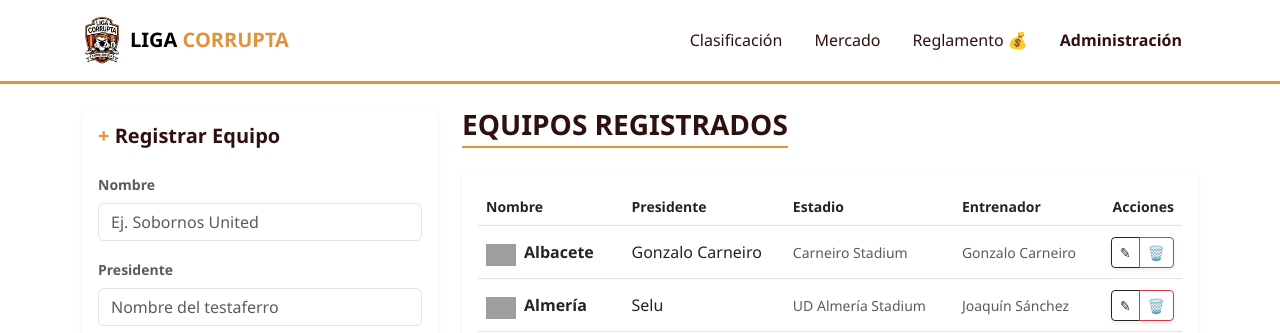
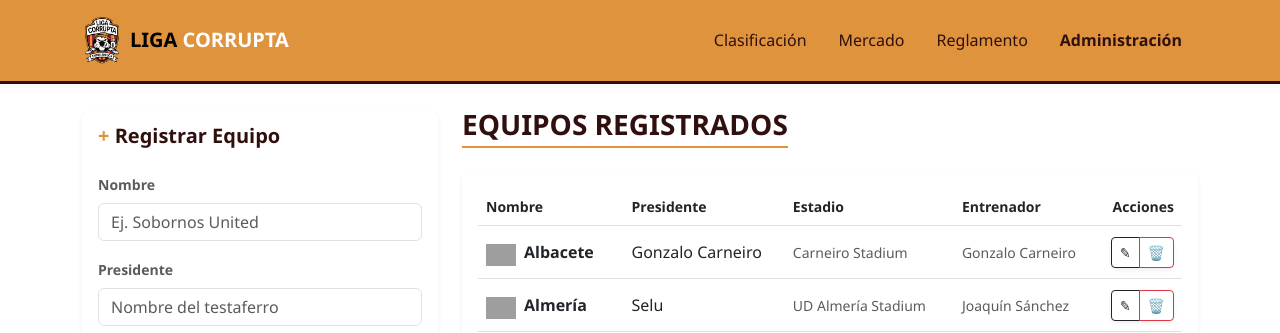
Before and after one commit to Fundeanos03/Liga-Sim, a Django app: page /equipos/ in a window 1280 px wide. Shown: the top 333 px of the page. Run offline with Django 5.2, Linux system fonts and the light colour scheme; data comes from the database, SQL or seed files in the repository; both versions use the stored data as it was after the commit; grey boxes are pictures that could not be loaded.

Commit message:
subida 6

```diff
--- a/static/css/global.css
+++ b/static/css/global.css
@@ -53,8 +53,8 @@ body {
 
 /* Navbar */
 .navbar-custom {
-    background-color: var(--primary-white);
-    border-bottom: 3px solid var(--accent-gold);
+    background-color: var(--accent-gold);
+    border-bottom: 3px solid var(--dark-pitch);
 }
 
 .nav-link {
@@ -63,7 +63,7 @@ body {
 }
 
 .nav-link:hover {
-    color: var(--accent-gold) !important;
+    color: white !important;
 }
 
 /* Añadir a static/css/global.css */
--- a/templates/base.html
+++ b/templates/base.html
@@ -14,7 +14,7 @@
         <div class="container">
             <a class="navbar-brand d-flex align-items-center fw-bold" href="{% url 'index' %}">
                 <img src="{% static 'img/logo_app.png' %}" alt="Logo" style="width: 40px; height: auto;" class="me-2">
-                <span>LIGA <span style="color: var(--accent-gold);">CORRUPTA</span></span>
+                <span>LIGA <span style="color: var(--primary-white);">CORRUPTA</span></span>
             </a>
 
             <button class="navbar-toggler border-0" type="button" data-bs-toggle="collapse" data-bs-target="#navMain" aria-controls="navMain" aria-expanded="false" aria-label="Toggle navigation">
@@ -23,9 +23,9 @@
 
             <div class="collapse navbar-collapse" id="navMain">
                 <div class="navbar-nav ms-auto">
-                    <a class="nav-link px-3" href="#">Clasificación</a>
+                    <a class="nav-link px-3" href={%  url 'clasi' %}>Clasificación</a>
                     <a class="nav-link px-3" href="#">Mercado</a>
-                    <a class="nav-link px-3" href="#">Reglamento 💰</a>
+                    <a class="nav-link px-3" href="#">Reglamento</a>
                     <a class="nav-link px-3 fw-bold" href="{% url 'administracion' %}" style="color: var(--dark-pitch);">Administración</a>
                 </div>
             </div>
```
Also changed, not shown: db.sqlite3.
